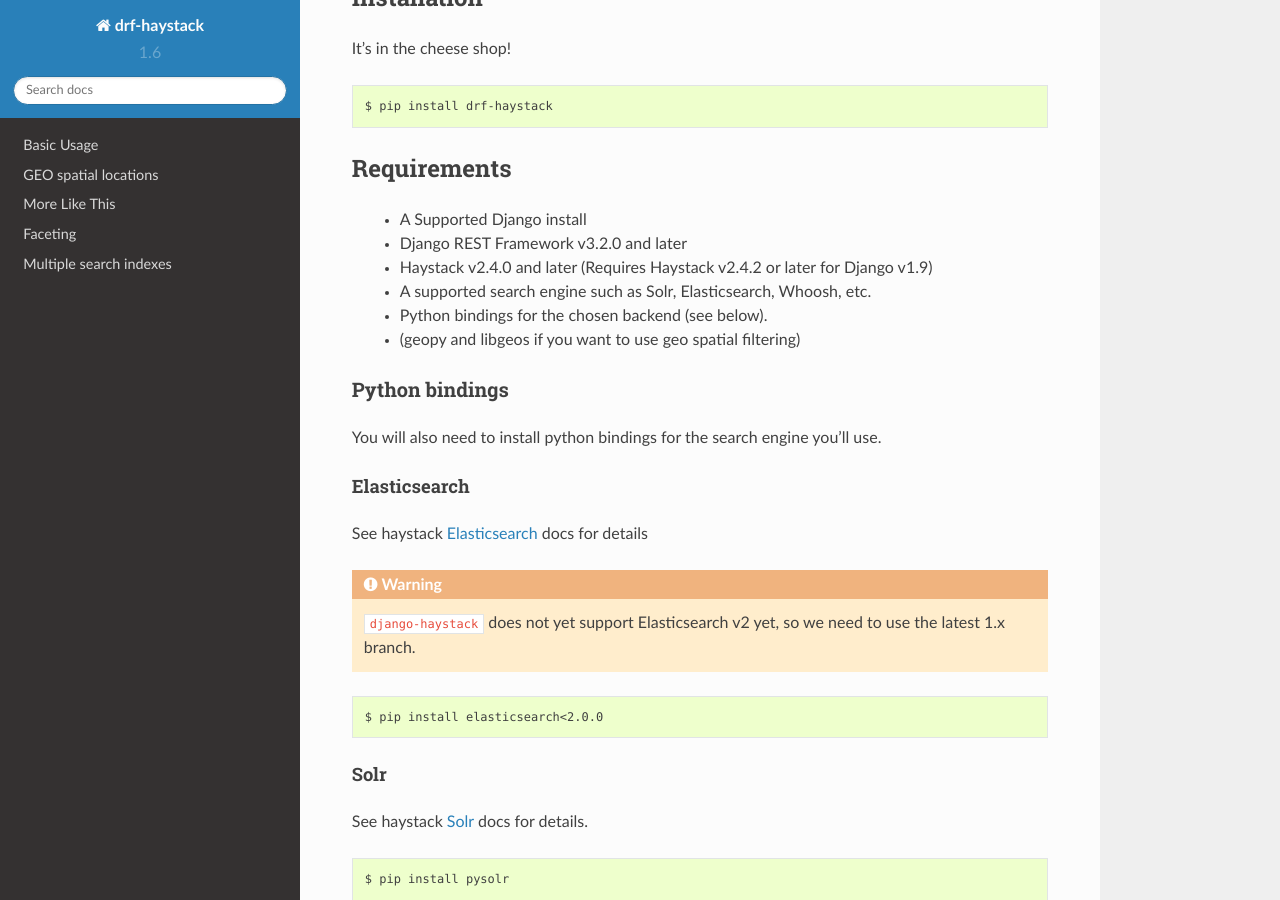
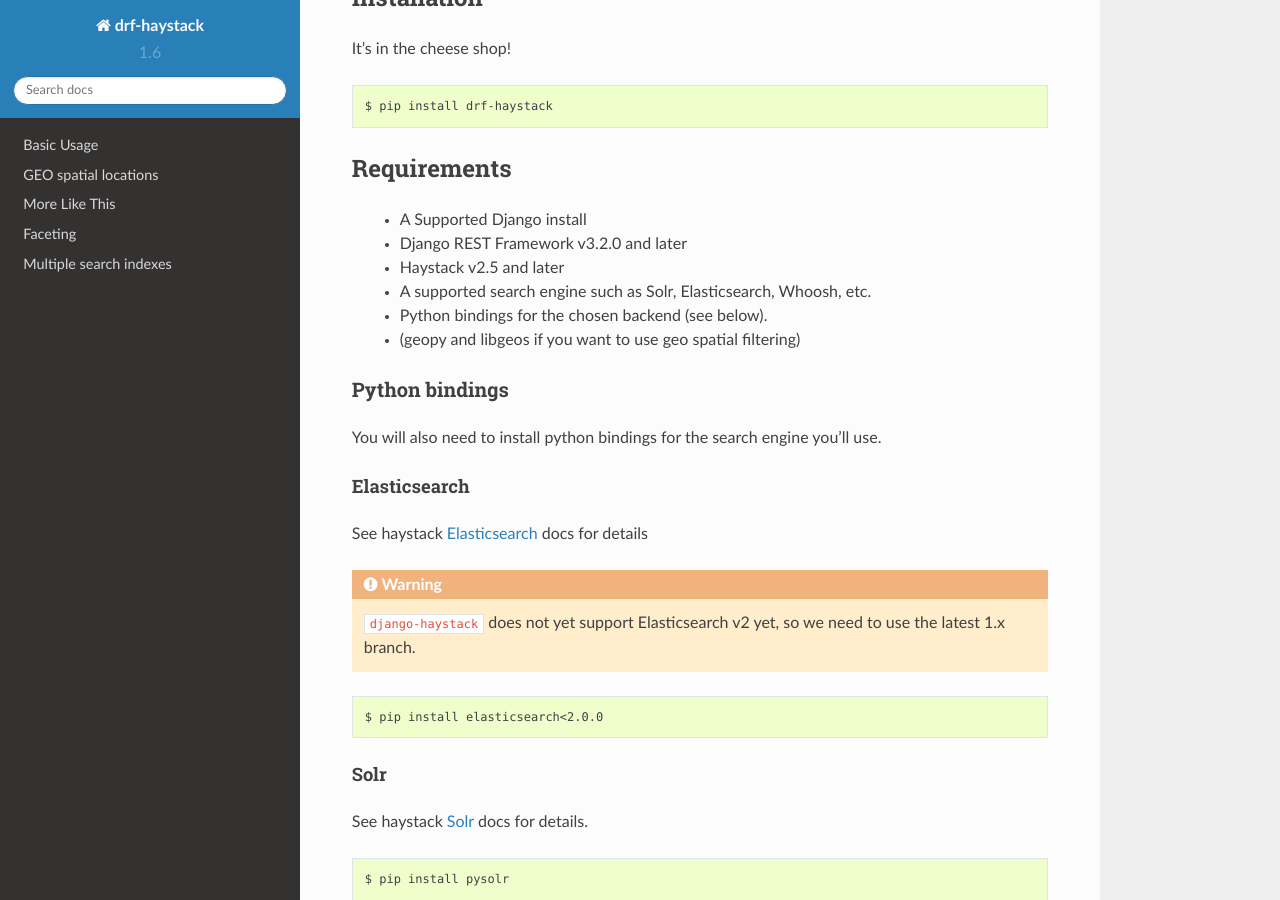
Before and after one commit to rhblind/drf-haystack, a Sphinx documentation site: the page built from docs/index.rst, in a window 1280 px wide and 900 px high, scrolled down 927 px. Built offline with Sphinx 7.4.7 and the Read the Docs theme 2.0.0, drawn with Linux system fonts in a browser that asks for light colours; pages that are not in the unit, such as notebooks, are missing from menus.

Commit message:
Updated supported Django version

```diff
--- a/docs/index.rst
+++ b/docs/index.rst
@@ -45,7 +45,7 @@
 ============
     - A Supported Django install
     - Django REST Framework v3.2.0 and later
-    - Haystack v2.4.0 and later (Requires Haystack v2.4.2 or later for Django v1.9)
+    - Haystack v2.5 and later
     - A supported search engine such as Solr, Elasticsearch, Whoosh, etc.
     - Python bindings for the chosen backend (see below).
     - (geopy and libgeos if you want to use geo spatial filtering)
--- a/requirements.txt
+++ b/requirements.txt
@@ -1,4 +1,4 @@
-Django>=1.8,<1.11
+Django>=1.8,<2.0
 Sphinx
 coverage
 django-haystack>=2.5.dev1
--- a/setup.py
+++ b/setup.py
@@ -33,7 +33,7 @@
     ],
     include_package_data=True,
     install_requires=[
-        "Django>=1.8,<1.11",
+        "Django>=1.8,<2.0",
         "djangorestframework>=3.2.0",
         "django-haystack>=2.5.0",
         "python-dateutil"
```
